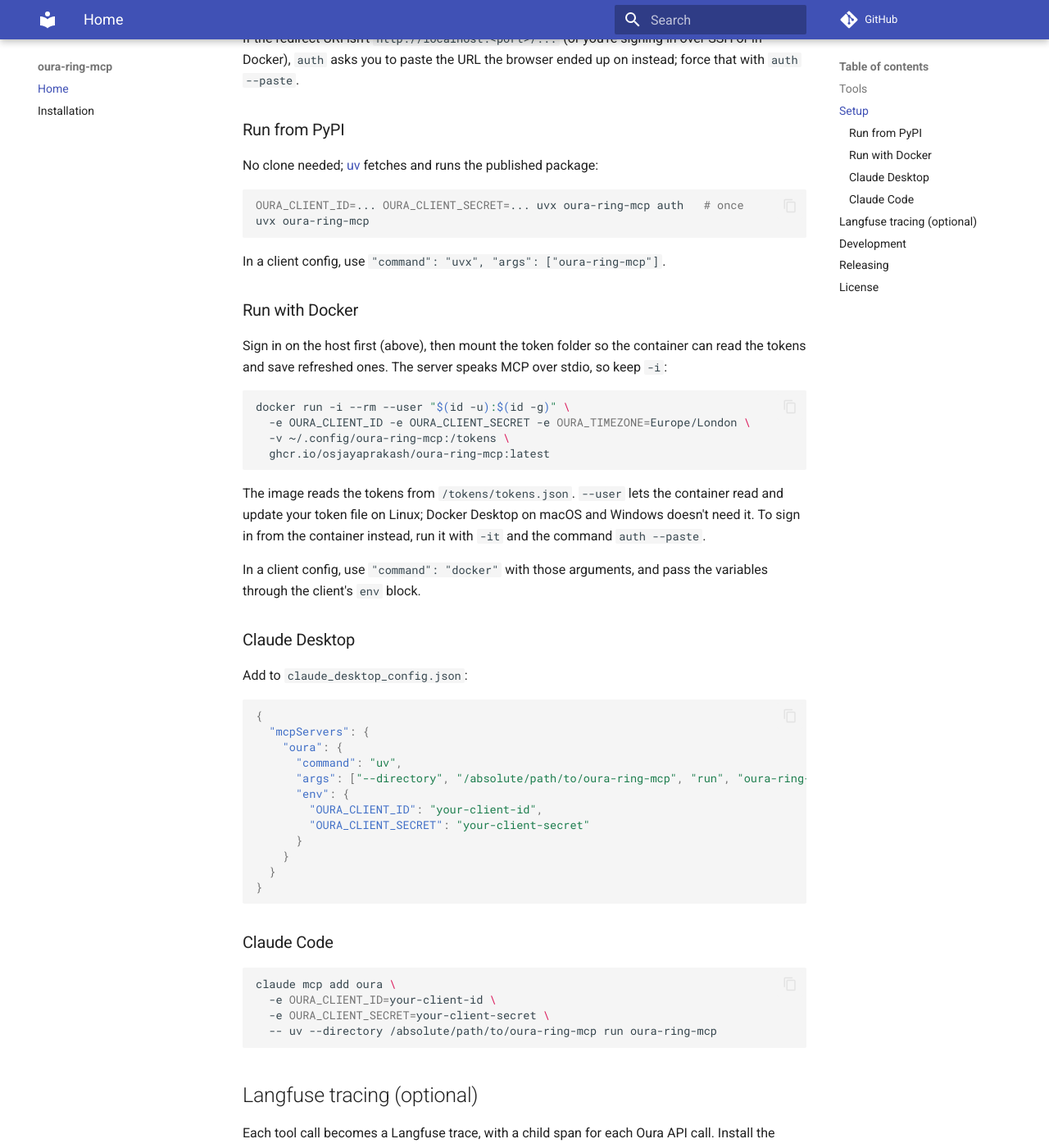
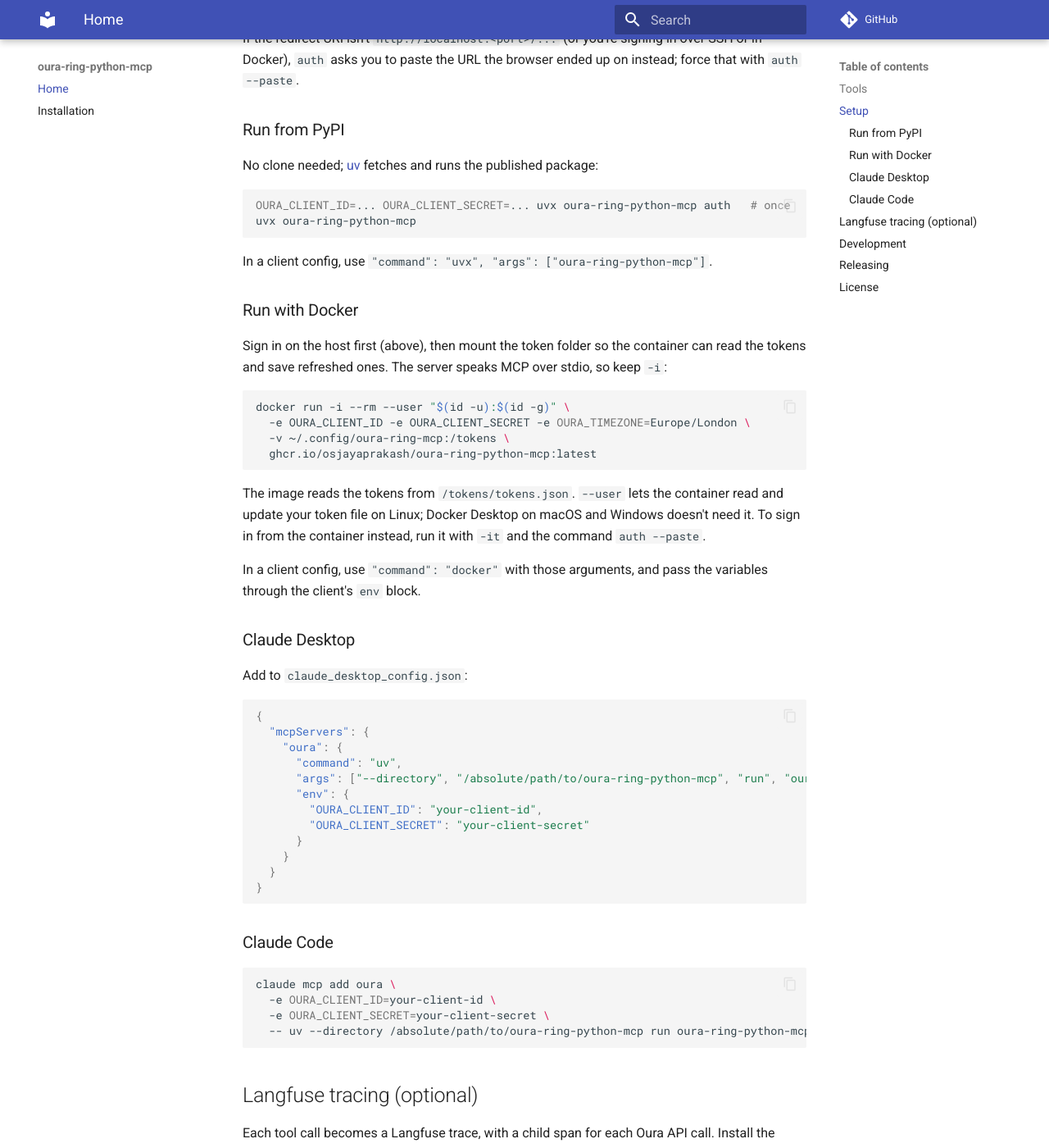
Before and after one commit to osjayaprakash/oura-ring-python-mcp, an MkDocs documentation site: the page built from documentation/index.md, in a window 1280 px wide and 1400 px high, scrolled down 2295 px. Shown: the whole window at 82% size. Built offline with MkDocs 1.6.1 and Material for MkDocs 9.7.7, drawn with Linux system fonts in a browser that asks for light colours; comment, search, counter and statistics services are not loaded; some of the changed text lies outside the part shown.

Commit message:
chore: rename to oura-ring-python-mcp
oura-ring-mcp is already taken on PyPI by another project, so the first
release would have failed. Rename the repo, PyPI package, command, Docker
image, MCP Registry name and docs site to oura-ring-python-mcp. The Python
module (oura_ring_mcp) and the token folder (~/.config/oura-ring-mcp)
keep their names, so existing sign-ins keep working.

Co-Authored-By: Claude Opus 5.5 <noreply@anthropic.com>
Claude-Session: https://claude.ai/code/session_01TQA4B1Fk7vdzh8u8jfR2VD

````diff
--- a/README.md
+++ b/README.md
@@ -1,12 +1,12 @@
-# oura-ring-mcp
+# oura-ring-python-mcp
 
-<!-- mcp-name: io.github.osjayaprakash/oura-ring-mcp -->
+<!-- mcp-name: io.github.osjayaprakash/oura-ring-python-mcp -->
 
-[![CI](https://github.com/osjayaprakash/oura-ring-mcp/actions/workflows/ci.yml/badge.svg?branch=master)](https://github.com/osjayaprakash/oura-ring-mcp/actions/workflows/ci.yml)
-[![PyPI](https://img.shields.io/pypi/v/oura-ring-mcp)](https://pypi.org/project/oura-ring-mcp/)
-[![Python](https://img.shields.io/pypi/pyversions/oura-ring-mcp)](https://pypi.org/project/oura-ring-mcp/)
-[![Docker](https://img.shields.io/badge/docker-ghcr.io-2496ED?logo=docker&logoColor=white)](https://github.com/osjayaprakash/oura-ring-mcp/pkgs/container/oura-ring-mcp)
-[![License: MIT](https://img.shields.io/badge/license-MIT-green)](https://github.com/osjayaprakash/oura-ring-mcp/blob/master/LICENSE)
+[![CI](https://github.com/osjayaprakash/oura-ring-python-mcp/actions/workflows/ci.yml/badge.svg?branch=master)](https://github.com/osjayaprakash/oura-ring-python-mcp/actions/workflows/ci.yml)
+[![PyPI](https://img.shields.io/pypi/v/oura-ring-python-mcp)](https://pypi.org/project/oura-ring-python-mcp/)
+[![Python](https://img.shields.io/pypi/pyversions/oura-ring-python-mcp)](https://pypi.org/project/oura-ring-python-mcp/)
+[![Docker](https://img.shields.io/badge/docker-ghcr.io-2496ED?logo=docker&logoColor=white)](https://github.com/osjayaprakash/oura-ring-python-mcp/pkgs/container/oura-ring-python-mcp)
+[![License: MIT](https://img.shields.io/badge/license-MIT-green)](https://github.com/osjayaprakash/oura-ring-python-mcp/blob/master/LICENSE)
 
 An MCP server that gives Claude (or any MCP client) read-only access to your Oura Ring
 data: sleep, readiness, activity, stress, SpO2, resilience, workouts, sessions and heart
@@ -43,8 +43,8 @@ averages are kept.
 ## Setup
 
 For a step-by-step guide, including creating the Oura application and troubleshooting,
-see the [installation guide](https://oura-ring-mcp.readthedocs.io/en/latest/install/).
-Full documentation is at <https://oura-ring-mcp.readthedocs.io>.
+see the [installation guide](https://oura-ring-python-mcp.readthedocs.io/en/latest/install/).
+Full documentation is at <https://oura-ring-python-mcp.readthedocs.io>.
 
 The server signs in with OAuth2, since Oura has deprecated personal access tokens. You
 need an Oura API application (a client ID and secret) whose redirect URIs include
@@ -54,7 +54,7 @@ need an Oura API application (a client ID and secret) whose redirect URIs includ
 membership for the API to return data.
 
 ```bash
-git clone https://github.com/osjayaprakash/oura-ring-mcp.git && cd oura-ring-mcp
+git clone https://github.com/osjayaprakash/oura-ring-python-mcp.git && cd oura-ring-python-mcp
 uv sync
 ```
 
@@ -62,7 +62,7 @@ Sign in once. This opens the browser, catches Oura's redirect on localhost, and
 the tokens to `~/.config/oura-ring-mcp/tokens.json` (readable only by you):
 
 ```bash
-OURA_CLIENT_ID=... OURA_CLIENT_SECRET=... uv run oura-ring-mcp auth
+OURA_CLIENT_ID=... OURA_CLIENT_SECRET=... uv run oura-ring-python-mcp auth
 ```
 
 From then on the server refreshes the access token by itself (Oura issues them for 30 days)
@@ -87,11 +87,11 @@ that with `auth --paste`.
 No clone needed; [uv](https://docs.astral.sh/uv/) fetches and runs the published package:
 
 ```bash
-OURA_CLIENT_ID=... OURA_CLIENT_SECRET=... uvx oura-ring-mcp auth   # once
-uvx oura-ring-mcp
+OURA_CLIENT_ID=... OURA_CLIENT_SECRET=... uvx oura-ring-python-mcp auth   # once
+uvx oura-ring-python-mcp
 ```
 
-In a client config, use `"command": "uvx", "args": ["oura-ring-mcp"]`.
+In a client config, use `"command": "uvx", "args": ["oura-ring-python-mcp"]`.
 
 ### Run with Docker
 
@@ -102,7 +102,7 @@ read the tokens and save refreshed ones. The server speaks MCP over stdio, so ke
 docker run -i --rm --user "$(id -u):$(id -g)" \
   -e OURA_CLIENT_ID -e OURA_CLIENT_SECRET -e OURA_TIMEZONE=Europe/London \
   -v ~/.config/oura-ring-mcp:/tokens \
-  ghcr.io/osjayaprakash/oura-ring-mcp:latest
+  ghcr.io/osjayaprakash/oura-ring-python-mcp:latest
 ```
 
 The image reads the tokens from `/tokens/tokens.json`. `--user` lets the container read
@@ -121,7 +121,7 @@ Add to `claude_desktop_config.json`:
   "mcpServers": {
     "oura": {
       "command": "uv",
-      "args": ["--directory", "/absolute/path/to/oura-ring-mcp", "run", "oura-ring-mcp"],
+      "args": ["--directory", "/absolute/path/to/oura-ring-python-mcp", "run", "oura-ring-python-mcp"],
       "env": {
         "OURA_CLIENT_ID": "your-client-id",
         "OURA_CLIENT_SECRET": "your-client-secret"
@@ -137,7 +137,7 @@ Add to `claude_desktop_config.json`:
 claude mcp add oura \
   -e OURA_CLIENT_ID=your-client-id \
   -e OURA_CLIENT_SECRET=your-client-secret \
-  -- uv --directory /absolute/path/to/oura-ring-mcp run oura-ring-mcp
+  -- uv --directory /absolute/path/to/oura-ring-python-mcp run oura-ring-python-mcp
 ```
 
 ## Langfuse tracing (optional)
@@ -149,8 +149,8 @@ Install the extra and set the keys:
 uv sync --extra langfuse
 ```
 
-In the server command, use `run --extra langfuse oura-ring-mcp` instead of
-`run oura-ring-mcp`.
+In the server command, use `run --extra langfuse oura-ring-python-mcp` instead of
+`run oura-ring-python-mcp`.
 
 | Variable | Meaning |
 |---|---|
@@ -182,9 +182,9 @@ git tag v0.1.0 && git push origin v0.1.0
 ```
 
 The tag publishes to PyPI (`pypi.yml`, needs the `PYPI_API_TOKEN` secret), to
-`ghcr.io/osjayaprakash/oura-ring-mcp` (`docker.yml`), and then to the
+`ghcr.io/osjayaprakash/oura-ring-python-mcp` (`docker.yml`), and then to the
 [MCP Registry](https://registry.modelcontextprotocol.io) (`mcp-registry.yml`).
 
 ## License
 
-[MIT](https://github.com/osjayaprakash/oura-ring-mcp/blob/master/LICENSE)
+[MIT](https://github.com/osjayaprakash/oura-ring-python-mcp/blob/master/LICENSE)
--- a/mkdocs.yml
+++ b/mkdocs.yml
@@ -1,6 +1,6 @@
-site_name: oura-ring-mcp
+site_name: oura-ring-python-mcp
 site_description: MCP server exposing Oura Ring sleep, readiness, activity and heart rate data
-repo_url: https://github.com/osjayaprakash/oura-ring-mcp
+repo_url: https://github.com/osjayaprakash/oura-ring-python-mcp
 docs_dir: documentation
 
 theme:
````
Also changed, not shown: INSTALL.md (+16 -16 lines), pyproject.toml (+6 -6 lines), server.json (+7 -7 lines), 11 other files.
